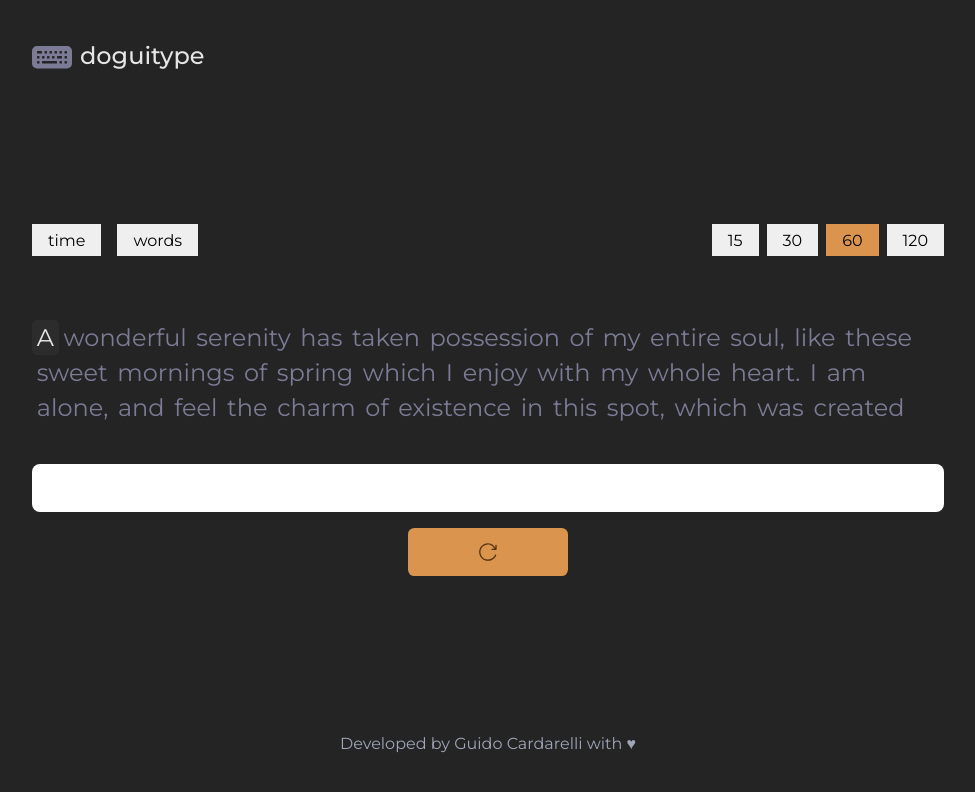
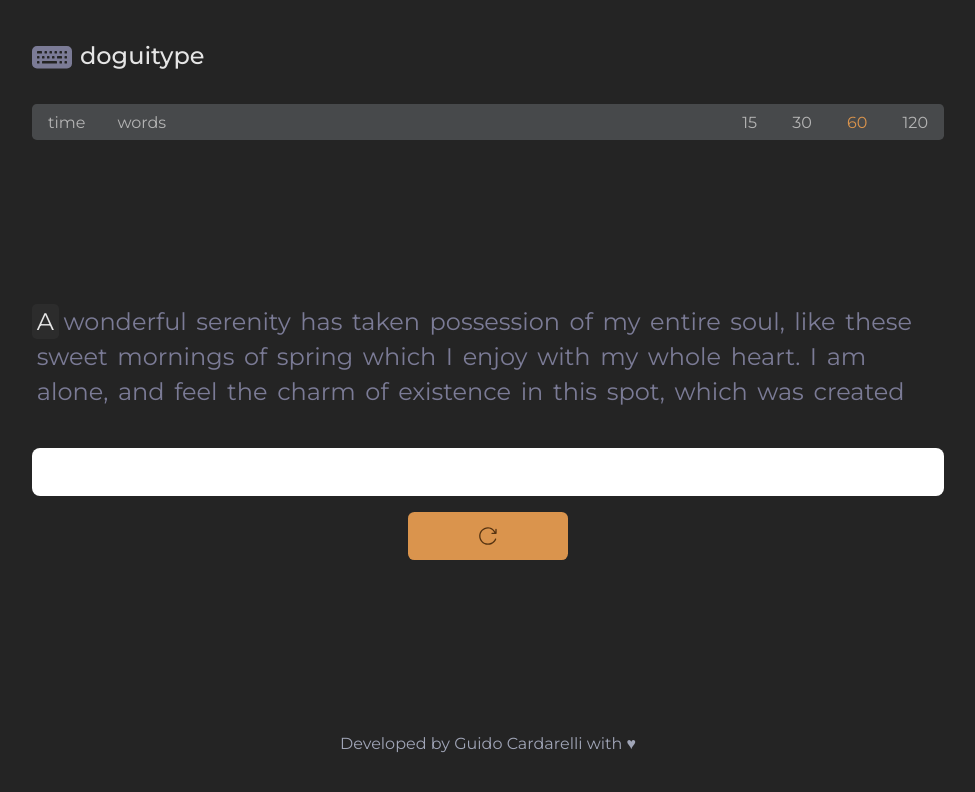
Before and after one commit to GuidoCarda/doguitype, a React (Vite) app: page / in a window 1280 px wide. Shown: the top 792 px of the page, without its empty margins (152-1127 px from the left). Built offline with nearby package versions, Linux system fonts and the light colour scheme.

Commit message:
improved ModeSelector Ui

```diff
--- a/src/App.css
+++ b/src/App.css
@@ -49,6 +49,7 @@
 
 .test {
   /* border: 2px solid blue; */
+  position: relative;
 }
 
 .test,
@@ -224,27 +225,38 @@ input.invisible {
 }
 
 .mode-selector-container {
+  display: flex;
+
+  position: absolute;
+  top: 1rem;
+
+  height: 2.25rem;
   width: 100%;
-  height: 2rem;
-  display: flex;
-  gap: 1rem;
+
+  background: #47494b;
+  border-radius: 0.3rem;
 }
 
 .mode-selector-container button {
-  height: 2rem;
   font-family: inherit;
   font-size: 1rem;
   padding-inline: 1rem;
   outline: none;
   border: none;
+  background: none;
+  color: rgb(180, 180, 180);
+}
+
+.mode-selector-container button:hover {
+  color: rgb(214, 214, 214);
 }
 
 .mode-selector-container > div {
   margin-left: auto;
   display: flex;
-  gap: 0.5rem;
+  gap: 0.2rem;
 }
 
 .mode-selector-container > div button.selected {
-  background-color: rgb(218, 148, 77);
+  color: rgb(218, 148, 77);
 }
--- a/src/components/ModeSelector.jsx
+++ b/src/components/ModeSelector.jsx
@@ -1,6 +1,7 @@
 import React from "react";
 
 const timeBounds = ["15", "30", "60", "120"];
+const wordsBounds = ["10", "25", "50", "100"];
 
 const ModeSelector = ({ handleModeSelection, timer }) => {
   return (
```
